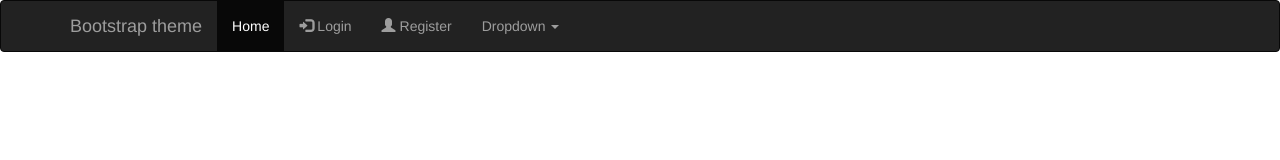
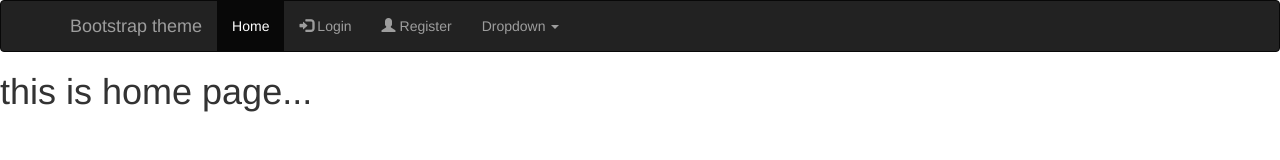
Before and after one commit to SivaBabu097/authApp, a website: page public/app/views/index.html in a window 1280 px wide. Drawn offline with nearby package versions, Linux system fonts and the light colour scheme; some packages are replaced by stand-ins of ours; files that its build step writes are made by us from their sources.

Commit message:
first commit

```diff
--- a/public/app/views/pages/home.html
+++ b/public/app/views/pages/home.html
@@ -1 +1 @@
-<!-- <h1>this is {{ main.username}} home page...</h1> >
+<h1>this is {{ main.username}} home page...</h1>
```
Also changed, not shown: public/app/views/index.html (+0 -1 lines).
